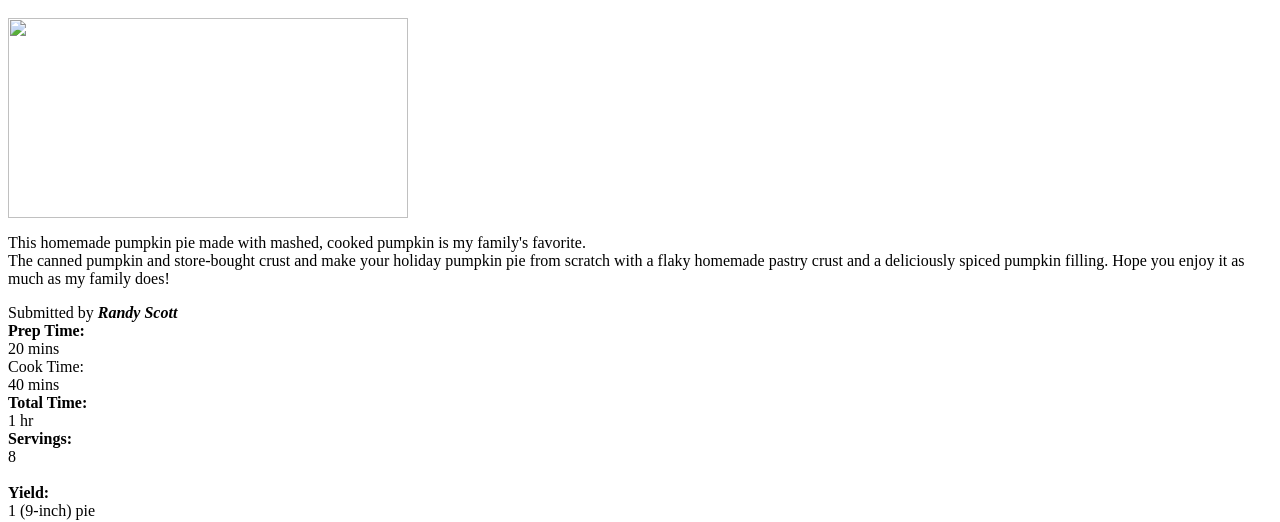
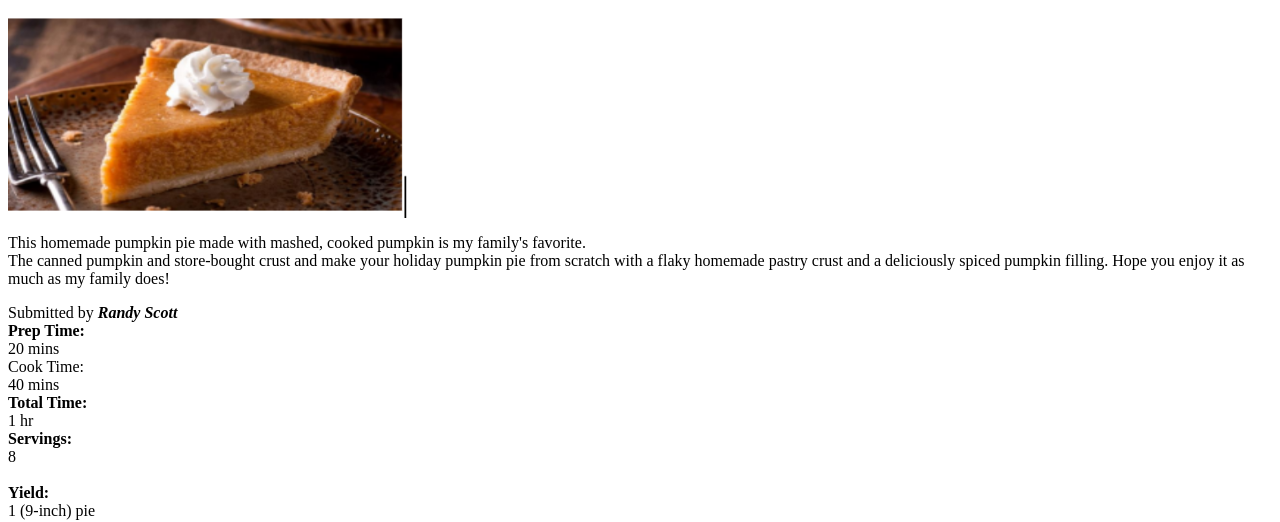
Before and after one commit to MamadouBailo835/punkie, a plain HTML site: page index.html in a window 1280 px wide. Shown: the part 48-570 px from the top of the page. Drawn offline with Linux system fonts and the light colour scheme.

Commit message:
Update index.html

```diff
--- a/index.html
+++ b/index.html
@@ -7,7 +7,7 @@
 <body>
     <header>
     <h1>Homemade Fresh PumpkinPie</h1>
-     <img src="punkie.png" height="200" width="400">
+     <img src="images/punkie.png" height="200" width="400">
     <P>This homemade pumpkin pie made with mashed, cooked pumpkin is my family's favorite. <br> The canned pumpkin
         and store-bought crust and make your holiday pumpkin pie from scratch with a flaky homemade pastry crust and a
         deliciously spiced pumpkin filling. Hope you enjoy it as much as my family does!</P>
```
